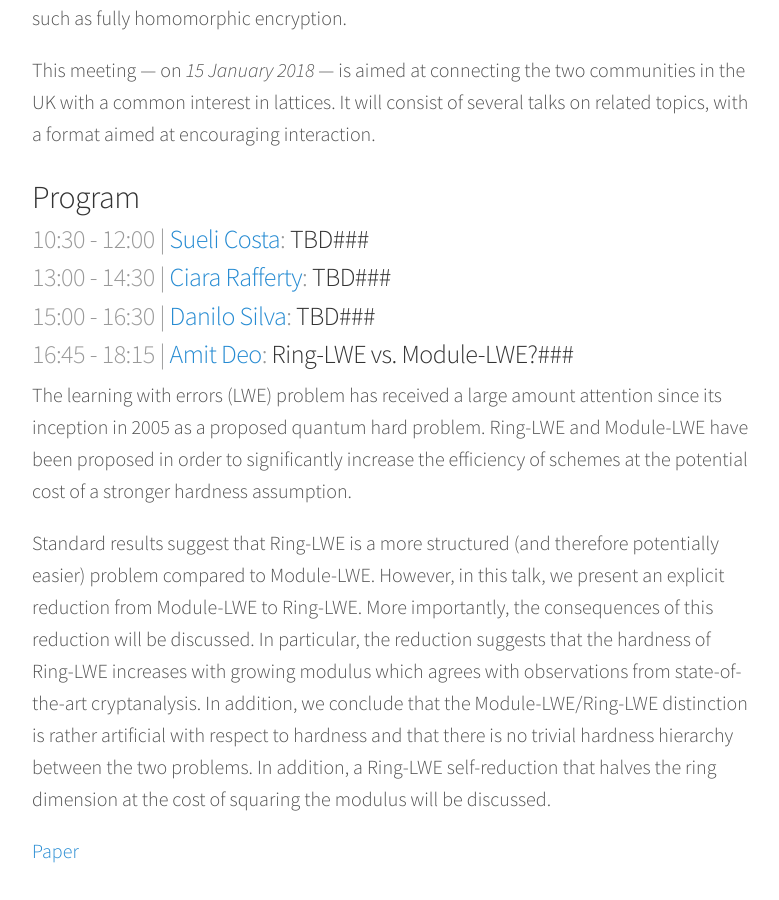
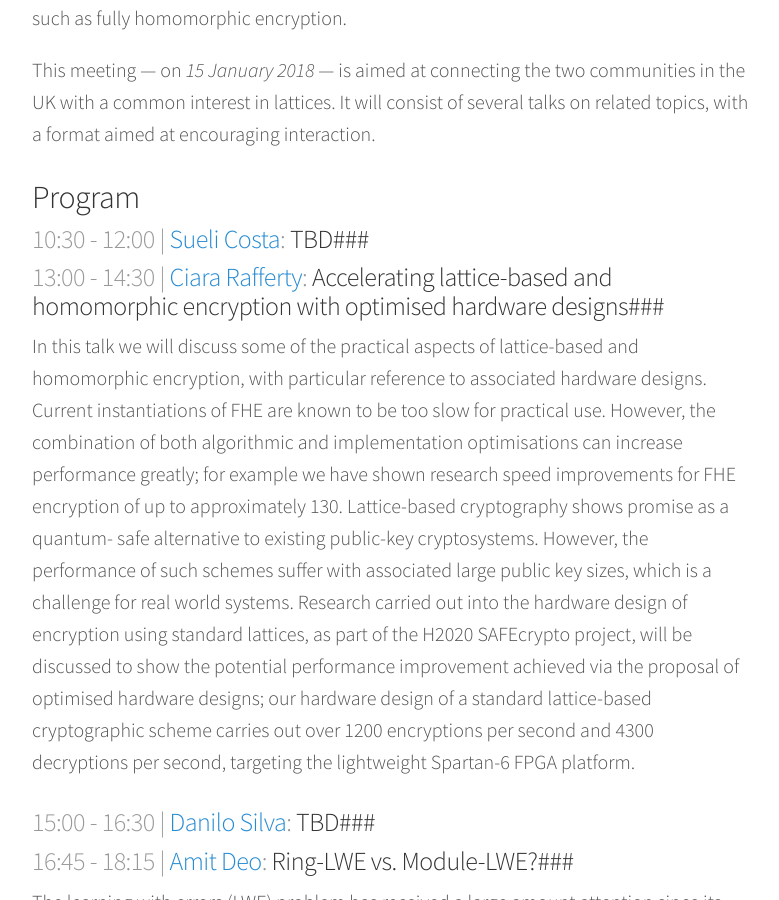
Before and after one commit to malb/discrete-subgroup, a Jekyll site: the page built from _posts/2018-01-15-lattice-meeting.md, in a window 1280 px wide and 900 px high, scrolled down 403 px. Shown: the whole window, without its empty margins (248-1027 px from the left). Built offline with Jekyll 4.4.1, drawn with Linux system fonts in a browser that asks for light colours; nearby versions of some CDN libraries.

Commit message:
Ciara's title & abstract

```diff
--- a/_posts/2018-01-15-lattice-meeting.md
+++ b/_posts/2018-01-15-lattice-meeting.md
@@ -11,7 +11,9 @@ This meeting — on *15 January 2018* — is aimed at connecting the two communi
 
 ### <span> 10:30 - 12:00 | [Sueli Costa](http://www.itsoc.org/portal_memberdata/sueli):</span> TBD###
 
-### <span> 13:00 - 14:30 | [Ciara Rafferty](https://pure.qub.ac.uk/portal/en/persons/ciara-rafferty(7f87d293-fc01-46c6-935b-298d5896ad56).html):</span> TBD###
+### <span> 13:00 - 14:30 | [Ciara Rafferty](https://pure.qub.ac.uk/portal/en/persons/ciara-rafferty(7f87d293-fc01-46c6-935b-298d5896ad56).html):</span> Accelerating lattice-based and homomorphic encryption with optimised hardware designs###
+
+In this talk we will discuss some of the practical aspects of lattice-based and homomorphic encryption, with particular reference to associated hardware designs. Current instantiations of FHE are known to be too slow for practical use. However, the combination of both algorithmic and implementation optimisations can increase performance greatly; for example we have shown research speed improvements for FHE encryption of up to approximately 130. Lattice-based cryptography shows promise as a quantum- safe alternative to existing public-key cryptosystems. However, the performance of such schemes suffer with associated large public key sizes, which is a challenge for real world systems. Research carried out into the hardware design of encryption using standard lattices, as part of the H2020 SAFEcrypto project, will be discussed to show the potential performance improvement achieved via the proposal of optimised hardware designs; our hardware design of a standard lattice-based cryptographic scheme carries out over 1200 encryptions per second and 4300 decryptions per second, targeting the lightweight Spartan-6 FPGA platform.
 
 ### <span> 15:00 - 16:30 | [Danilo Silva](http://danilosilva.sites.ufsc.br):</span> TBD###
 
```
